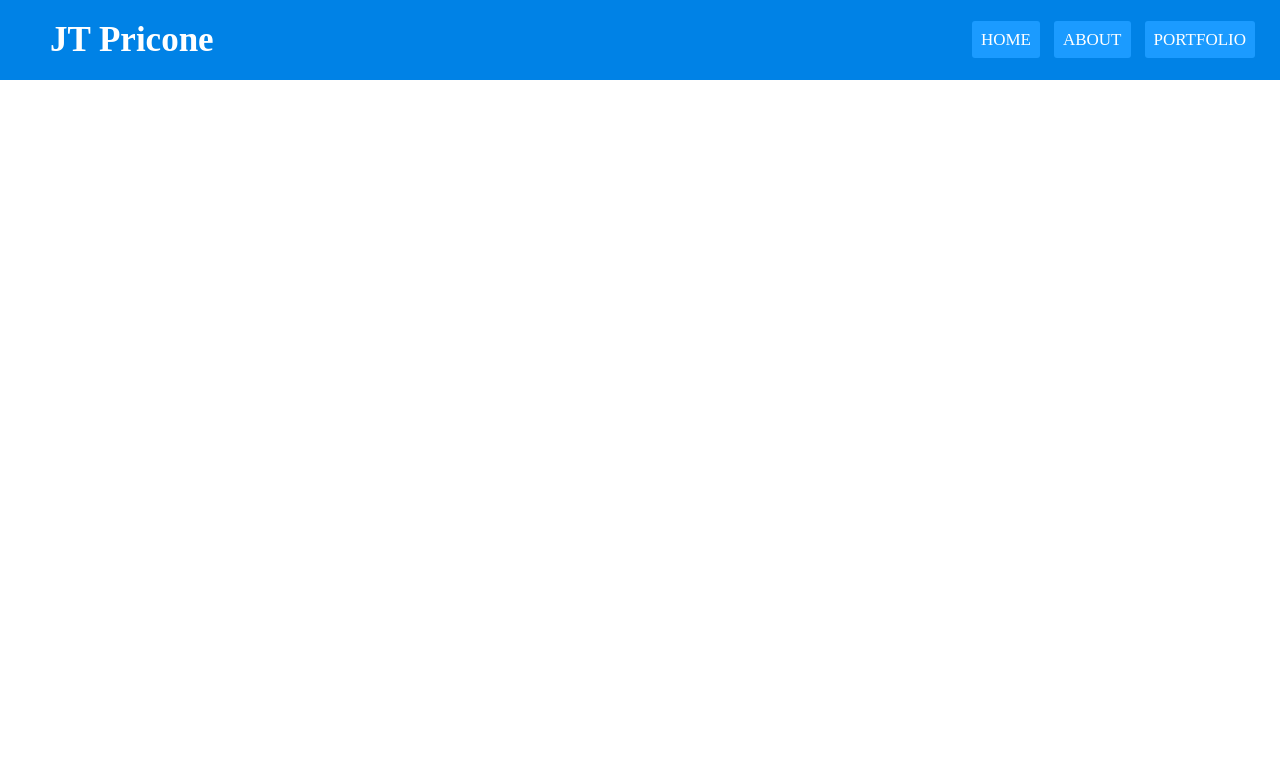
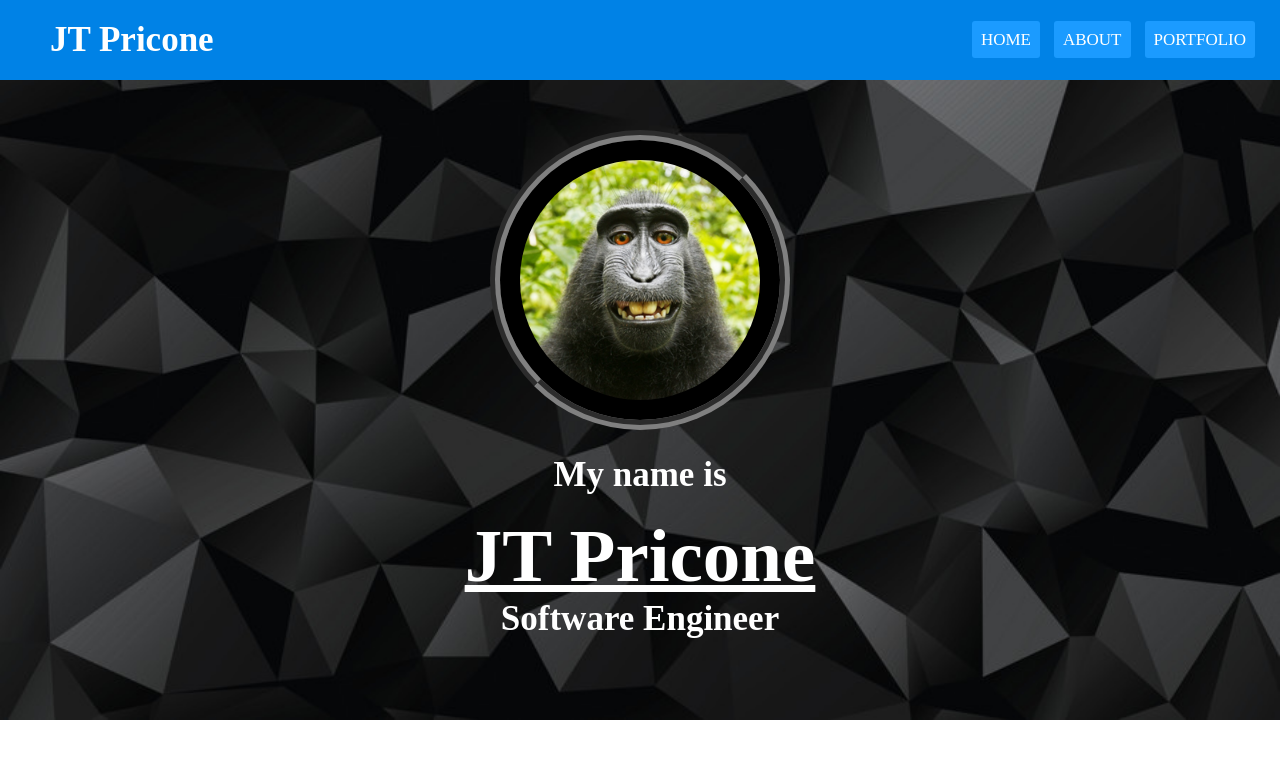
Before and after one commit to JT-Pricone-Personal-Website/personal-website, a plain HTML site: page index.html in a window 1280 px wide. Drawn offline with Linux system fonts and the light colour scheme.

Commit message:
added more info for home and css

```diff
--- a/index.html
+++ b/index.html
@@ -3,7 +3,7 @@
     <title>Personal website</title>
     <link rel="stylesheet" href="style.css">
   </head>
-  <body>
+  <body id="homebody">
     <header>
       <nav>
         <label class="label">JT Pricone</label>
@@ -15,6 +15,11 @@
       </nav>
     </header>
     <section>
+      <img id="monkeypic" src="R.png" alt="smiling monkey">
+      <h1 id="topsmallerh1">My name is</h1>
+      <br/>
+      <h1 id="largerh1">JT Pricone</h1>
+      <h2 id="lowersmallerh1">Software Engineer</h2>
     </section>
     <footer></footer>
   </body>
--- a/style.css
+++ b/style.css
@@ -43,3 +43,42 @@
   background: #1b9bff;
   transition: .5s;
 }
+
+#monkeypic{
+  height: 300px;
+  width: 300px;
+  display: block;
+  margin-left: auto;
+  margin-right: auto;
+  margin-top: 50px;
+  padding: 20px;
+  border: 10px groove gray;
+  border-radius: 50%;
+  background-color: black;
+}
+
+#topsmallerh1{
+  text-align: center;
+  margin-top: 25px;
+  color: white;
+  font-size: 35px;
+}
+
+#largerh1{
+  text-align: center;
+  text-decoration: underline;
+  font-size: 75px;
+  color: white;
+}
+
+#lowersmallerh1{
+  text-align: center;
+  color: white;
+  font-size: 35px;
+}
+
+#homebody{
+  background-image: url(triangles.jpg);
+  background-repeat: no-repeat;
+  background-size: 100%;
+}
```
Also changed, not shown: R.png (added), computer2.jpg (added), triangles.jpg (added).
